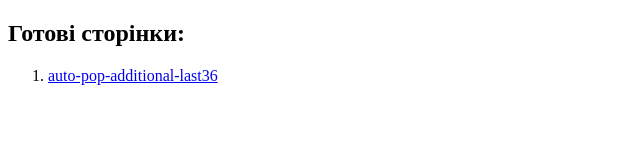
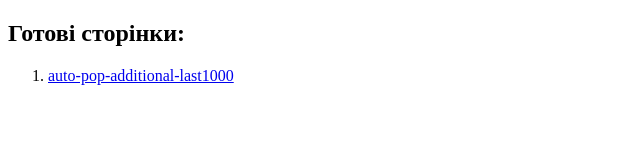
Before and after one commit to alexsand-r/test-3, a plain HTML site: page index.html in a window 1280 px wide. Shown: the full height of the page, 0-640 px from the left. Drawn offline with Linux system fonts and the light colour scheme.

Commit message:
Update index.html

```diff
--- a/index.html
+++ b/index.html
@@ -16,7 +16,7 @@
 
 
 
-                       <li><a target="_blank" href="auto-pop-additional-last.html">auto-pop-additional-last36</a></li>
+                       <li><a target="_blank" href="auto-pop-additional-last.html">auto-pop-additional-last1000</a></li>
 
 
                 </ol>
```
